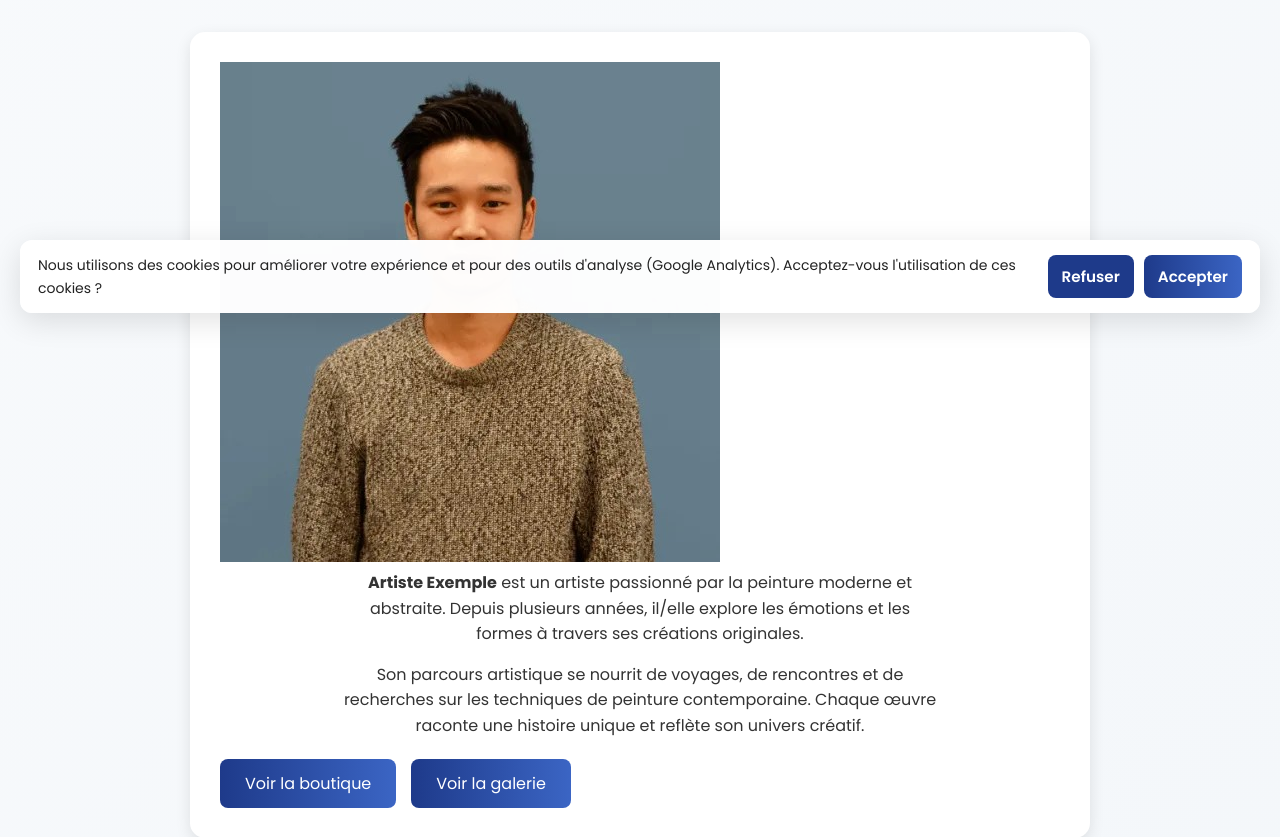
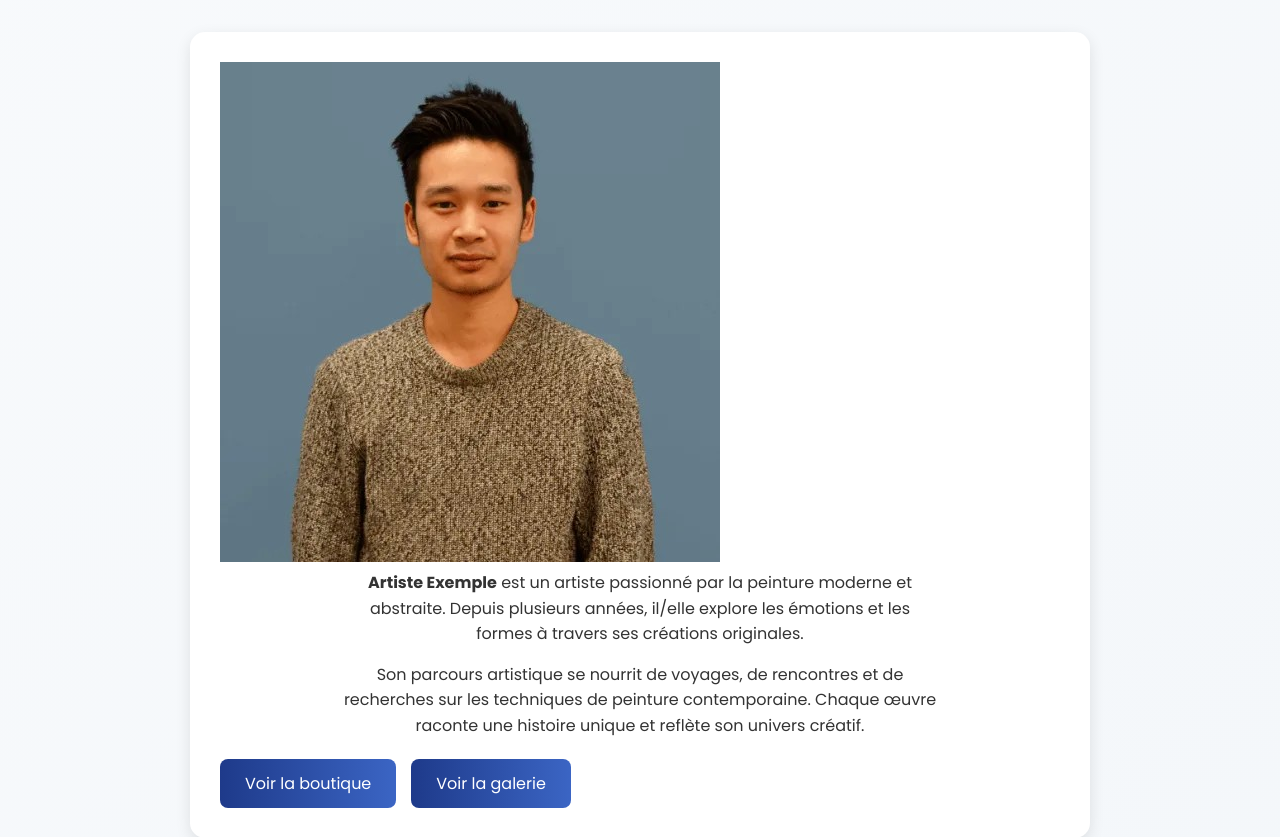
Before and after one commit to Colin-tech-VS/Template, a Flask app: page /about in a window 1280 px wide. Shown: the part 467-1304 px from the top of the page. Run offline with Flask 3, Linux system fonts and the light colour scheme; data that the repository does not hold is empty; some libraries are stand-ins or nearby versions.

Commit message:
Remove cookie button

```diff
--- a/templates/base.html
+++ b/templates/base.html
@@ -24,13 +24,6 @@
     <!-- Stripe.js (v3) -->
     <script src="https://js.stripe.com/v3/"></script>
     <script src="{{ url_for('static', filename='js/stripe-init.js') }}" defer></script>
-        {% if site_settings.ga4_property %}
-        <!-- Google Analytics 4 (loaded only with cookie consent) -->
-        <script>
-            // Store GA id for the runtime loader (do NOT initialize here)
-            window.__GA4_MEASUREMENT_ID = "{{ site_settings.ga4_property }}";
-        </script>
-        {% endif %}
     <style>
         /* USER MENU / MEGA MENU */
         .user-menu {position: relative; cursor: pointer;}
@@ -582,78 +575,7 @@
         }
     </script>
 
-    <!-- COOKIE CONSENT BANNER -->
-    <style>
-    #cookie-consent-banner {position: fixed; left: 20px; right:20px; bottom: 20px; z-index: 3000; display:flex; align-items:center; gap:16px; padding:14px 18px; background: rgba(255,255,255,0.98); border-radius:12px; box-shadow:0 8px 30px rgba(0,0,0,0.12); font-family: inherit;}
-    #cookie-consent-banner .cc-text {flex:1; color:#222; font-size:14px}
-    #cookie-consent-banner .cc-actions {display:flex; gap:10px}
-    #cookie-consent-banner .cc-btn {padding:10px 14px; border-radius:8px; border:none; cursor:pointer; font-weight:600}
-    #cookie-consent-banner .cc-accept {background: linear-gradient(90deg,var(--color-primary, #1E3A8A),var(--color-secondary, #3B65C4)); color:var(--button-text-color, #fff)}
-    #cookie-consent-banner .cc-decline {background:#eee; color:#333}
-    #cookie-consent-toast {position:fixed; right:18px; bottom:18px; z-index:2999}
-    #cookie-manage-btn {position: fixed; right: 18px; bottom: 80px; z-index: 2950; background: rgba(0,0,0,0.06); border-radius: 12px; padding:8px 10px; font-size:13px; cursor:pointer;}
-    @media (max-width:600px){ #cookie-consent-banner{left:12px; right:12px; bottom:12px; flex-direction:column; align-items:flex-start}}
-    </style>
-
-    <div id="cookie-consent-banner" style="display:none;">
-        <div class="cc-text">
-            Nous utilisons des cookies pour améliorer votre expérience et pour des outils d'analyse (Google Analytics). Acceptez-vous l'utilisation de ces cookies ?
-        </div>
-        <div class="cc-actions">
-            <button id="cc-decline" class="cc-btn cc-decline">Refuser</button>
-            <button id="cc-accept" class="cc-btn cc-accept">Accepter</button>
-        </div>
-    </div>
-
-    <button id="cookie-manage-btn" title="Gérer les cookies">Cookies</button>
-
-    <script>
-    (function(){
-        function setCookie(name, value, days){
-            var d = new Date(); d.setTime(d.getTime() + (days*24*60*60*1000));
-            document.cookie = name + "=" + encodeURIComponent(value) + ";path=/;SameSite=Lax;expires=" + d.toUTCString();
-        }
-        function getCookie(name){
-            var v = document.cookie.match('(?:^|; )' + name + '=([^;]*)');
-            return v ? decodeURIComponent(v[1]) : null;
-        }
-
-        function loadGA(){
-            try{
-                var id = window.__GA4_MEASUREMENT_ID;
-                if(!id) return;
-                if(window.__ga4_loaded) return;
-                var s = document.createElement('script');
-                s.async = true;
-                s.src = 'https://www.googletagmanager.com/gtag/js?id=' + id;
-                document.head.appendChild(s);
-                window.dataLayer = window.dataLayer || [];
-                function gtag(){dataLayer.push(arguments);} window.gtag=gtag;
-                gtag('js', new Date());
-                gtag('config', id, { 'anonymize_ip': true });
-                window.__ga4_loaded = true;
-            }catch(e){console.warn('GA load failed', e)}
-        }
-
-        function updateBannerVisibility(){
-            var banner = document.getElementById('cookie-consent-banner');
-            var manage = document.getElementById('cookie-manage-btn');
-            var consent = getCookie('cookie_consent');
-            if(!consent){ banner.style.display = 'flex'; manage.style.display='none'; }
-            else { banner.style.display = 'none'; manage.style.display='block'; }
-            if(consent === 'accepted'){ loadGA(); }
-        }
-
-        document.addEventListener('DOMContentLoaded', function(){
-            document.getElementById('cc-accept').addEventListener('click', function(){ setCookie('cookie_consent','accepted',365); updateBannerVisibility(); });
-            document.getElementById('cc-decline').addEventListener('click', function(){ setCookie('cookie_consent','declined',365); updateBannerVisibility(); });
-            document.getElementById('cookie-manage-btn').addEventListener('click', function(){ document.getElementById('cookie-consent-banner').style.display='flex'; this.style.display='none'; });
-            updateBannerVisibility();
-        });
-    })();
-    </script>
-
-        <!-- Runtime color normalizer: replace inline hard-coded palette hexes with CSS variables -->
+    <!-- Runtime color normalizer: replace inline hard-coded palette hexes with CSS variables -->
         <script>
         (function(){
             const mapping = {
```
